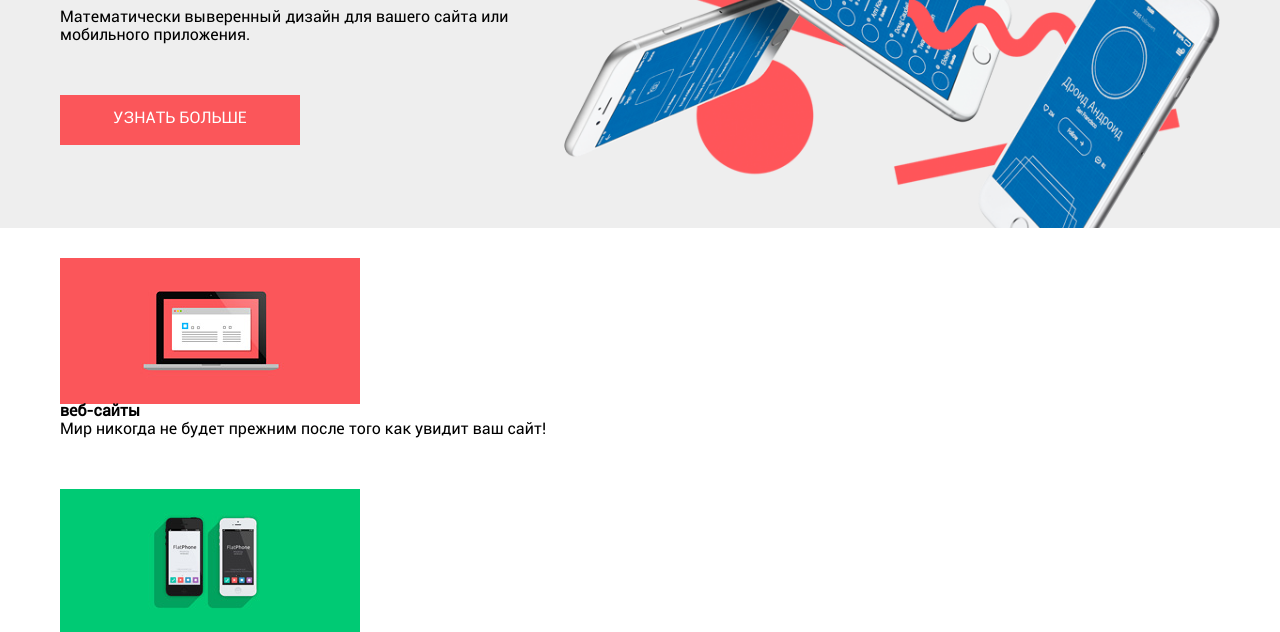
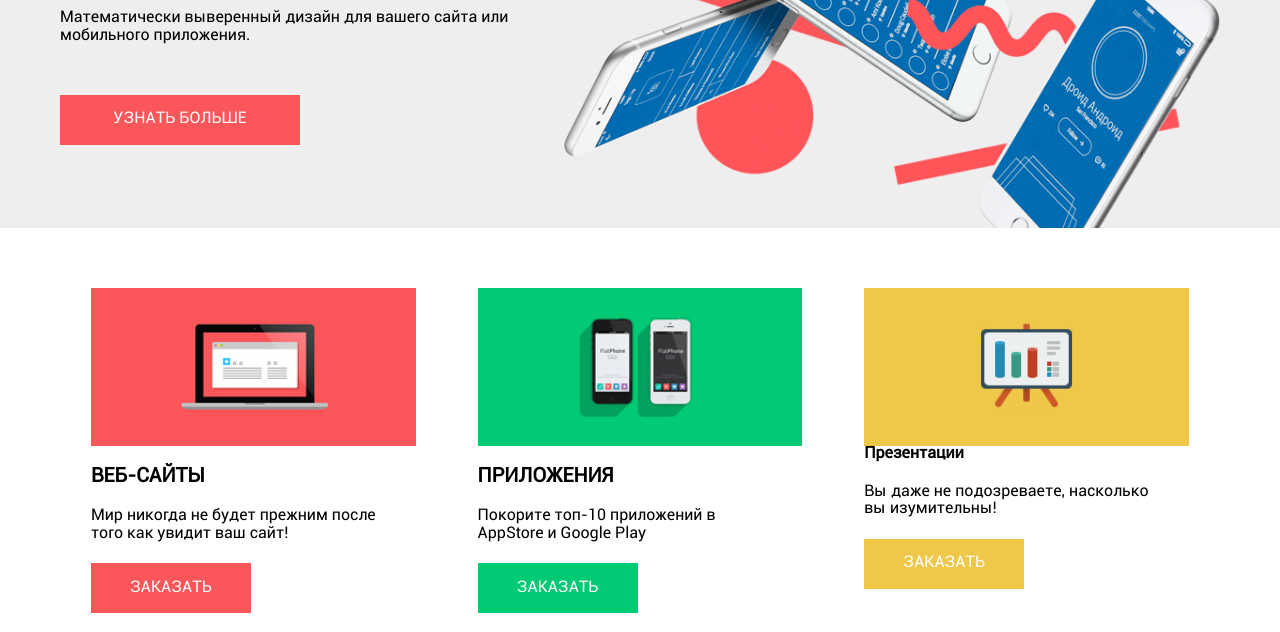
Before and after one commit to AntonVoronezh/educaton-HTML-CSS-10-nerds, a plain HTML site: page index.html in a window 1280 px wide. Shown: the part 305-937 px from the top of the page. Drawn offline with Linux system fonts and the light colour scheme.

Commit message:
add style for offer block

```diff
--- a/css/blocks/index/offer.css
+++ b/css/blocks/index/offer.css
@@ -3,5 +3,82 @@
 ****************************/
 
 .offer {
+    padding-top: 60px;
+    width: 100%;
+    display: flex;
+    justify-content: space-around;
+    /* border: 1px solid #000000; */
+}
 
+.sites,
+.applications,
+.presentations {
+    width: 28%;
+    display: flex;
+    flex-direction: column;
+    /* border: 1px solid #000000; */
 }
+
+.sites__title,
+.applications__title,
+.presentations__title {
+    margin-top: 20px;
+    font-size: 20px;
+    text-transform: uppercase;
+}
+
+.sites__text,
+.applications__text,
+.presentations__text {
+    width: 90%;
+    margin-top: 20px;
+}
+
+.sites__button,
+.applications__button,
+.presentations__button {
+    margin-top: 20px;
+    width: 160px;
+}
+
+.sites__button {
+    background-color: #fb565a;
+}
+
+.sites__button:hover,
+.sites__button:focus {
+    background-color: #e74246;
+}
+
+.sites__button:active {
+    box-shadow: inset 0 3px 0 rgba(0, 1, 1, 0.1);
+    background-color: #d7373b;
+}
+
+.applications__button {
+    background-color: #00ca74;
+}
+
+.applications__button:hover,
+.applications__button:focus {
+    background-color: #00bc6c;
+}
+
+.applications__button:active {
+    box-shadow: inset 0 3px 0 rgba(0, 1, 1, 0.1);
+    background-color: #00aa62;
+}
+
+.presentations__button {
+    background-color: #efc84a;
+}
+
+.presentations__button:hover,
+.presentations__button:focus {
+    background-color: #eab534;
+}
+
+.presentations__button:active {
+    box-shadow: inset 0 3px 0 rgba(0, 1, 1, 0.1);
+    background-color: #e5a722;
+}
--- a/css/blocks/index/structure.css
+++ b/css/blocks/index/structure.css
@@ -6,18 +6,6 @@
 .about,
 .clients {
     padding-top: 30px;
-    padding-bottom: 30px;
+    padding-bottom: 50px;
+    border-bottom: 2px solid #cccccc;
 }
-
-.offer::after,
-.about::after,
-.clients::after {
-    content: "";
-    margin-top: 30px;
-    display: inline-block;
-    width: 1160px;
-    height: 2px;
-    background-image: url('../../../img/decor/divide_copy_2.png');
-    background-position: center center;
-    background-repeat: no-repeat;
-}
--- a/css/layout/structure/maincontent.css
+++ b/css/layout/structure/maincontent.css
@@ -4,6 +4,7 @@
 
 .maincontent .container {
     display: flex;
+    flex-direction: column;
     /* border: 1px solid #e20b0b; */
 }
 
```
